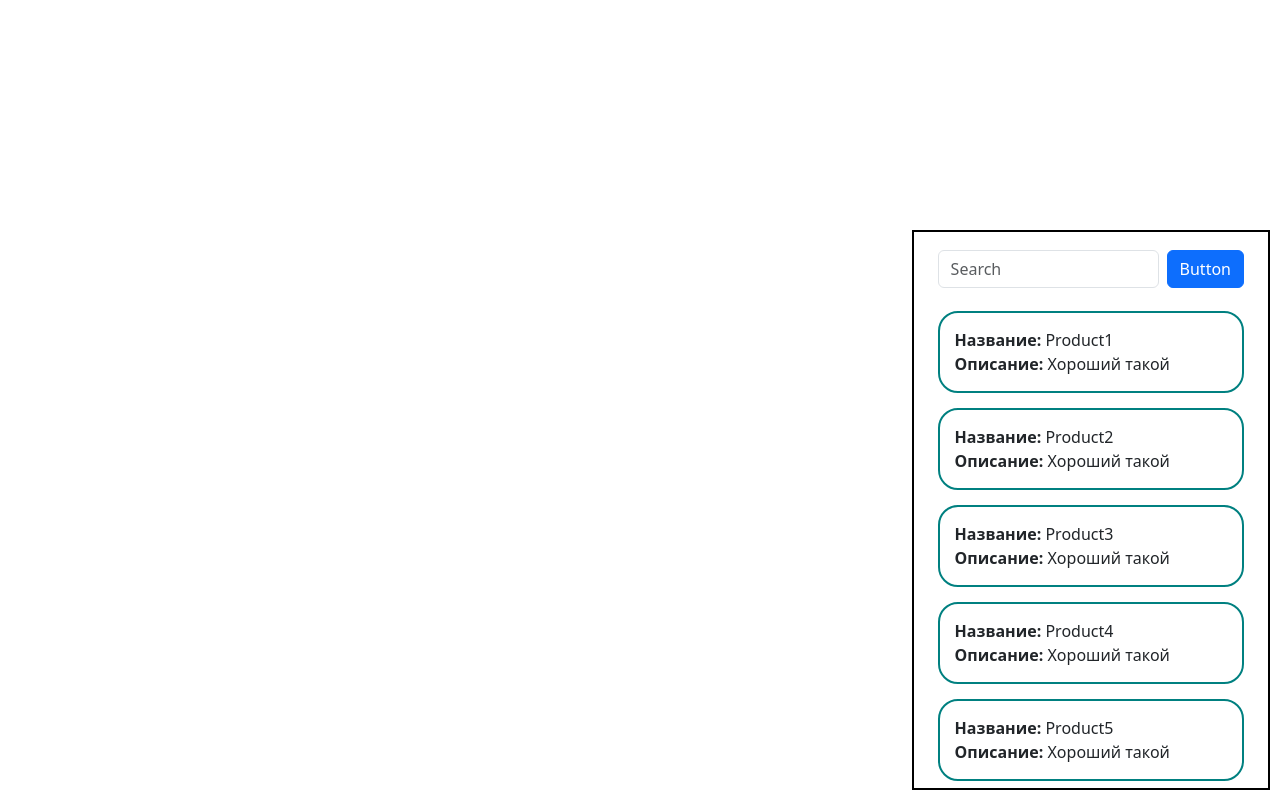
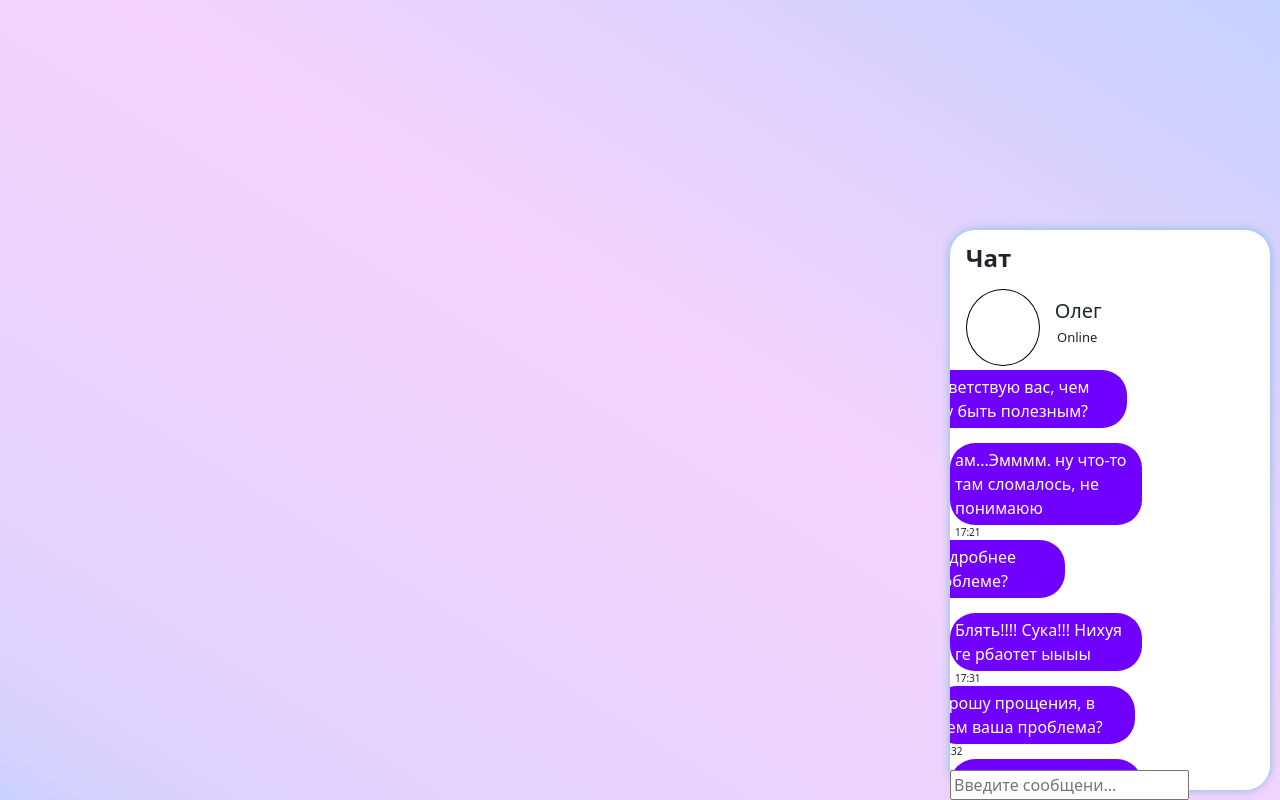
Before and after one commit to AgentLost/ZACHET, a Vue app in the folder zachet/: page / in a window 1280 px wide. Built offline with nearby package versions, Linux system fonts and the light colour scheme.

Commit message:
add style
add style

```diff
--- a/zachet/src/App.vue
+++ b/zachet/src/App.vue
@@ -1,12 +1,12 @@
 <template>
-<ProductWindow class="productWindow"></ProductWindow>
+    <ChatWindow/>
 </template>
 
 <script>
-import ProductWindow from '@/components/ProductWindow.vue';
+import ChatWindow from './components/ChatWindow.vue';
 
 export default{
-    components: {ProductWindow},
+    components: {ChatWindow},
 }
 </script>
 
--- /dev/null
+++ b/zachet/src/components/Chat.vue
@@ -0,0 +1,49 @@
+<template>
+    <div class="chat">
+        <Message v-for="m in messages" :message="m" />
+        <MessageBar />
+    </div>
+</template>
+<script>
+import MessageBar from '@/components/MessageBar.vue'
+import Message from '@/components/Message.vue'
+export default {
+    components: { MessageBar, Message },
+    data() {
+        return {
+            messages: [
+                { id: 1, from: "Николай Игоревич", content: "Приветствую вас, чем могу быть полезным?", time: "17:00" },
+                { id: 2, from: "Николай Игоревич", content: "ам...Эмммм. ну что-то там сломалось, не понимаюю", time: "17:21" },
+                { id: 1, from: "Николай Игоревич", content: "Не затруднит ли вас, подробнее рассказать о вашей проблеме?", time: "17:22" },
+                { id: 2, from: "Николай Игоревич", content: "Блять!!!! Сука!!! Нихуя ге рбаотет ыыыы", time: "17:31" },
+                { id: 1, from: "Николай Игоревич", content: "Прошу прощения, в чем ваша проблема?", time: "17:32" },
+                { id: 2, from: "Николай Игоревич", content: "Блять, да я же говорю, НИХУЯ НЕ РАБОТАЕТ", time: "17:40" },
+                { id: 1, from: "Николай Игоревич", content: "Приветствую вас, чем могу быть полезным?", time: "17:00" },
+                { id: 2, from: "Николай Игоревич", content: "ам...Эмммм. ну что-то там сломалось, не понимаюю", time: "17:21" },
+                { id: 1, from: "Николай Игоревич", content: "Не затруднит ли вас, подробнее рассказать о вашей проблеме?", time: "17:22" },
+                { id: 2, from: "Николай Игоревич", content: "Блять!!!! Сука!!! Нихуя ге рбаотет ыыыы", time: "17:31" },
+                { id: 1, from: "Николай Игоревич", content: "Прошу прощения, в чем ваша проблема?", time: "17:32" },
+                { id: 2, from: "Николай Игоревич", content: "Блять, да я же говорю, НИХУЯ НЕ РАБОТАЕТ", time: "17:40" },
+                { id: 1, from: "Николай Игоревич", content: "Приветствую вас, чем могу быть полезным?", time: "17:00" },
+                { id: 2, from: "Николай Игоревич", content: "ам...Эмммм. ну что-то там сломалось, не понимаюю", time: "17:21" },
+                { id: 1, from: "Николай Игоревич", content: "Не затруднит ли вас, подробнее рассказать о вашей проблеме?", time: "17:22" },
+                { id: 2, from: "Николай Игоревич", content: "Блять!!!! Сука!!! Нихуя ге рбаотет ыыыы", time: "17:31" },
+                { id: 1, from: "Николай Игоревич", content: "Прошу прощения, в чем ваша проблема?", time: "17:32" },
+                { id: 2, from: "Николай Игоревич", content: "Блять, да я же говорю, НИХУЯ НЕ РАБОТАЕТ", time: "17:40" },
+                { id: 1, from: "Николай Игоревич", content: "Оцените нашу работу от 1 до 10", time: "17:50" },
+            ]
+        }
+    }
+}
+</script>
+<style>
+.chat {
+    margin-bottom: 5%;
+    display: flex;
+    flex-direction: column;
+}
+
+::-webkit-scrollbar {
+    width: 0;
+}
+</style>
--- /dev/null
+++ b/zachet/src/components/ChatWindow.vue
@@ -0,0 +1,129 @@
+<template>
+    <div class="all">
+    <div class="chatWindow">
+        <div class="topbar">
+            <p>Чат</p>
+        </div>
+        <div class="profile">
+            <div class="avatar">
+                <div class="image"></div>
+            </div>
+            <div class="name_status_container">
+                <div class="name">
+                    <p>Олег</p>
+                </div>
+                <div class="status">
+                    <p>Online</p>
+                </div>
+            </div>
+        </div>
+
+            <Chat/>
+
+        <div class="inputMes">
+
+        </div>
+    </div>
+    </div>
+</template>
+<script>
+import Chat from './Chat.vue';
+export default{
+    components: {Chat},
+}
+</script>
+<style>
+.status{
+    padding-left: 6%;
+    font-size: 13px;
+    font-weight: 300;
+}
+.image{
+    width: 99%;
+    height: 99%;
+    border: 1px solid black;
+    border-radius: 50%;
+}
+.name{
+    height: 50%;
+    padding-top: 10px;
+    padding-left: 5%;
+    font-size: 20px;
+    font-weight: 500;
+}
+.name_status_container{
+    display: flex;
+    flex-direction: column;
+    height: 100%;
+    width: 77%;
+}
+.avatar{
+    width: 100px;
+    padding: 3px;
+    padding-left: 5%;
+}
+.topbar{
+    height: 10%;
+    padding-left: 5%;
+    padding-top: 10px;
+    font-size: 24px;
+    font-weight: 600;
+}
+.profile{
+    height: 15%;
+    display: flex;
+    flex-direction: row;
+    max-height: 100px;
+}
+.chatmini{
+    height: 65%;
+}
+.inputMes{
+    height: 10%;
+}
+.app{
+
+    margin-top: 10px;
+    height: 40%;
+}
+.chatWindow{
+    background-color: white;
+    position: fixed;
+    bottom: 10px;
+    right: 10px;
+    border-radius: 25px;
+    width: 25%;
+    height: 70%;
+    overflow-y: scroll;
+    display: flex;
+    flex-direction: column;
+    box-shadow: 0 0 10px rgb(126, 189, 225);
+}
+::-webkit-scrollbar {
+  width: 0px;
+  background: rgba(255, 255, 255, 0.0);
+}
+
+.fix{
+    width: 26.2%;
+    position: fixed;
+    background-color: white;
+    margin-top: -10px;
+    border-radius: 15px;
+}
+.scroll{
+    padding-top: 10%;
+    padding-bottom: 5px;
+}
+#app{
+    width: 100vw;
+    height: 100vh;
+}
+
+.all{
+    width: 100%;
+    height: 100%;
+    background: linear-gradient(to top right, #c7d2fe, 10%, #f3d3fc, #c7d2fe);
+
+}
+</style>
--- /dev/null
+++ b/zachet/src/components/Message.vue
@@ -0,0 +1,45 @@
+<template>
+    <div class="message" :class="isClient(message)">
+        <div class="message-content">{{ message.content }}</div>
+        <div class="time-stamp">{{ message.time }}</div>
+    </div>
+</template>
+<script>
+export default {
+    props: {
+        message: {
+            type: Object,
+            required: true
+        }
+    },
+    methods: {
+        isClient: function (test) {
+            if (test.id == 1)
+                return "right"
+        }
+    }
+
+}
+</script>
+<style>
+.message-content {
+    position: relative;
+    padding: 5px;
+    background: #7000FF;
+    color: white;
+    border-radius: 25px;
+    width: max-content;
+    max-width: 60%;
+    word-break: normal;
+}
+
+
+.time-stamp {
+    font-size: 10px;
+    padding-left: 5px;
+}
+
+.right {
+    align-self: end;
+}
+</style>
--- /dev/null
+++ b/zachet/src/components/MessageBar.vue
@@ -0,0 +1,26 @@
+<template>
+    <div class="MessageBar">
+        <input type="text" placeholder="Введите сообщени...">
+    </div>
+</template>
+<script>
+
+export default {
+    data() {
+        return {
+        }
+    }
+}
+</script>
+<style>
+.MessageBar {
+    display: flex;
+    flex-direction: row;
+    position: fixed;
+    bottom: 0;
+}
+
+.MessageBar input {
+    width: 100%;
+}
+</style>
--- a/zachet/src/components/ProductWindow.vue
+++ b/zachet/src/components/ProductWindow.vue
@@ -2,8 +2,12 @@
     <div class="productWindow">
         <div class="container">
             <div class="app">
-                <Search class="search"></Search>
-                <ProductList :products="products"></ProductList>
+                <div class="fix">
+                    <Search class="search"></Search>
+                </div>
+                <div class="scroll">
+                    <ProductList :products="products" ></ProductList>
+                </div>
             </div>
         </div>
     </div>
@@ -21,6 +25,8 @@ export default{
                 {id:3, title:'Product3', body: 'Хороший такой'},
                 {id:4, title:'Product4', body: 'Хороший такой'},
                 {id:5, title:'Product5', body: 'Хороший такой'},
+                {id:6, title:'Product6', body: 'Хороший такой'},
+                {id:7, title:'Product7', body: 'Хороший такой'},
 
             ],
             title:'',
@@ -29,26 +35,42 @@ export default{
     },
 }
 </script>
-<style>
+<style scoped>
 .app{
 
     margin-top: 10px;
     height: 40%;
 }
-.search{
-    position: sticky;
-}
 .productWindow{
-    position: absolute;
+    background-color: white;
+    position: fixed;
     bottom: 10px;
     right: 10px;
     border: 2px solid black;
+    border-radius: 25px;
     width: 28%;
     height: 70%;
     overflow-y: scroll;
+    display: flex;
 }
 ::-webkit-scrollbar {
   width: 0px;
   background: rgba(255, 255, 255, 0.0);
 }
+
+.fix{
+    width: 26.2%;
+    position: fixed;
+    background-color: white;
+    margin-top: -10px;
+    border-radius: 15px;
+}
+.scroll{
+    padding-top: 10%;
+    padding-bottom: 5px;
+}
+#app{
+    width: 100vw;
+    height: 100vh;
+}
 </style>
```
